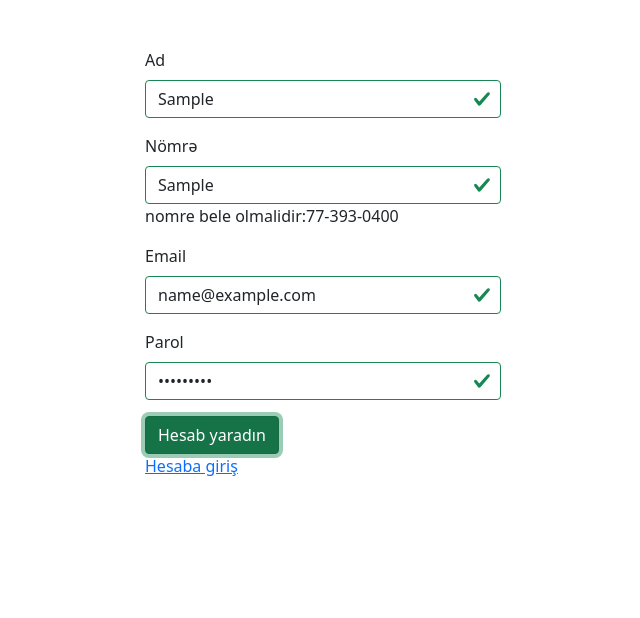
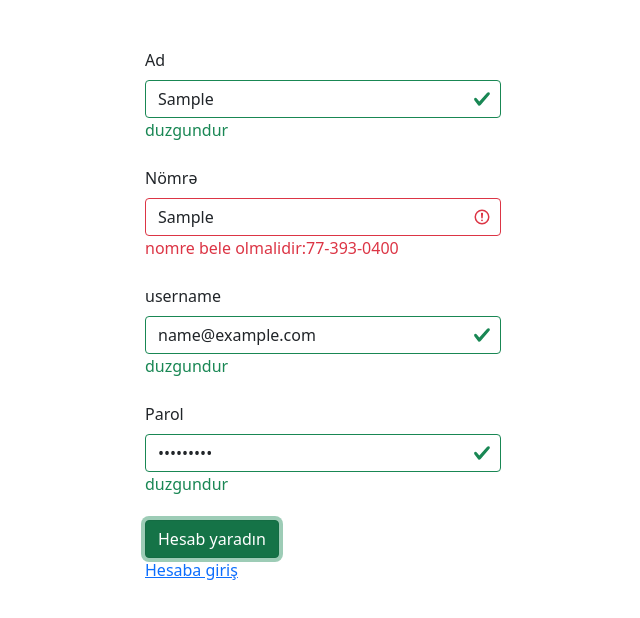
Before and after one commit to elmilia/project, a plain HTML site: page sign-up.html in a window 1280 px wide. Both pictures are taken after typing "Sample", "Sample", "name@example.com", "Sample123" into the empty fields and a click on the button "Hesab yaradın". Shown: the whole page, without its empty margins (317-957 px from the left). Drawn offline with nearby package versions, Linux system fonts and the light colour scheme.

Commit message:
sonnnnn deyil

```diff
--- a/js/local.js
+++ b/js/local.js
@@ -6,26 +6,48 @@ $(document).ready(function () {
         var tel = $("#nomer").val();
         var yer = tel.indexOf("-");
         var yer2 = tel.lastIndexOf("-")
+        var telo = $("#nomer");
         if (yer == 2 && yer2 == 6) {
             cavab = true;
+            $("#nam1").addClass("d-none")
+            $("#nam2").removeClass("d-none")
+            telo.removeClass("is-invalid");
+            telo.addClass("is-valid");
+        }
+        var cavab2 = false;
+        var ad = $("#mail").val();
+        var ado = $("#mail");
+        if (ad.length > 2 && ad.length < 30) {
+            cavab2 = true;
+            $("#idd").addClass("d-none");
+            $("#add").removeClass("d-none");
+
+            ado.removeClass("is-invalid");
+            ado.addClass("is-valid");
+        }
+        var cavab3 = false;
+        var adi = $("#username").val();
+        var adi2 = $("#username");
+
+        if (adi.length > 2 && adi.length < 30) {
+            cavab3 = true;
+            $("#ad3").addClass("d-none");
+            $("#ad2").removeClass("d-none");
+            adi2.removeClass("is-invalid");
+            adi2.addClass("is-valid");
         }
 
-        isValid($("#username"))
-        isValid($("#nomer"))
-        isValid($("#mail"))
-        isValid($("#password"))
-        function isValid(element) {
-            if (element.val() == "") {
-                element.addClass("is-invalid");
-                localStorage.setItem("ugur", "ugursuz")
-                element.removeClass("is-valid");
-            } else {
-                element.removeClass("is-invalid");
-                localStorage.setItem("ugur", "ugurlu")
-                element.addClass("is-valid");
-            }
+        var cavab4 = false;
+        var pas = $("#password");
+        var pas2 = pas.val();
+        if (pas2.length > 2 && pas2.length < 30) {
+            cavab4 = true;
+            $("#paslan").addClass("d-none");
+            $("#paslan2").removeClass("d-none");
+            pas.removeClass("is-invalid");
+            pas.addClass("is-valid");
         }
-        if (cavab == true) {
+        if (cavab == true && cavab2 == true && cavab3 == true && cavab4 == true) {
             i = Number(localStorage.getItem("say")) + 1;
             localStorage.setItem(`user${i}-name`, $("#username").val());
             localStorage.setItem(`user${i}-mail`, $("#mail").val());
--- a/sign-up.html
+++ b/sign-up.html
@@ -17,20 +17,29 @@
                 <form id="log-in" autocomplete="on" action="#">
                     <div class="mb-3 par">
                       <label for="exampleInputText1" class="form-label">Ad</label>
-                      <input type="text" class="form-control" id="username">
+                      <input type="text" class="form-control is-invalid" id="username">
+                      <label for="exampleInputText2" id="ad3" class="form-label text-danger">Qeyd:ad 2-30 arasi olmalidir</label>
+                      <label for="exampleInputText2"  id="ad2" class="form-label d-none text-success">duzgundur</label>
                     </div>
                     <div class="mb-3 par">
                         <label for="exampleInputText1" class="form-label">Nömrə</label>
-                        <input type="text" class="form-control" id="nomer">
-                        <div>nomre bele olmalidir:77-393-0400</div>
+                        <input type="text" class="form-control is-invalid" id="nomer">
+                      <label for="exampleInputText2" id="nam1" class="form-label text-danger">nomre bele olmalidir:77-393-0400</label>
+                      <label for="exampleInputText3" id="nam2" class="form-label text-success d-none">duzgundur</label>
+
                       </div>
                     <div class="mb-3 par">
-                        <label for="exampleInputEmail1" class="form-label">Email</label>
-                        <input type="email" class="form-control" id="mail">
+                        <label for="exampleInputEmail1" class="form-label">username</label>
+                        <input type="email" class="form-control is-invalid" id="mail">
+                        <label for="exampleInputEmail2" id="idd" class="form-label text-danger">Qeyd:simvol sayi 2-30 arasi olmalidir</label>
+                        <label for="exampleInputEmail3" id="add" class="form-label text-success d-none">duzgundur</label>
+
                       </div>
                     <div class="mb-3 par">
                       <label for="exampleInputPassword1" class="form-label">Parol</label>
-                      <input type="password" class="form-control" id="password">
+                      <input type="password" class="form-control is-invalid" id="password">
+                      <label for="exampleInputPassword2" id="paslan" class="form-label text-danger">Qeyd:simvol sayi 2-30 arasi olmalidir</label>
+                      <label for="exampleInputPassword3" id="paslan2" class="form-label text-success d-none">duzgundur</label>
                     </div>
                     <button type="submit" class="btn btn-success" id="submit2">Hesab yaradın</button>
                     <br>
```
